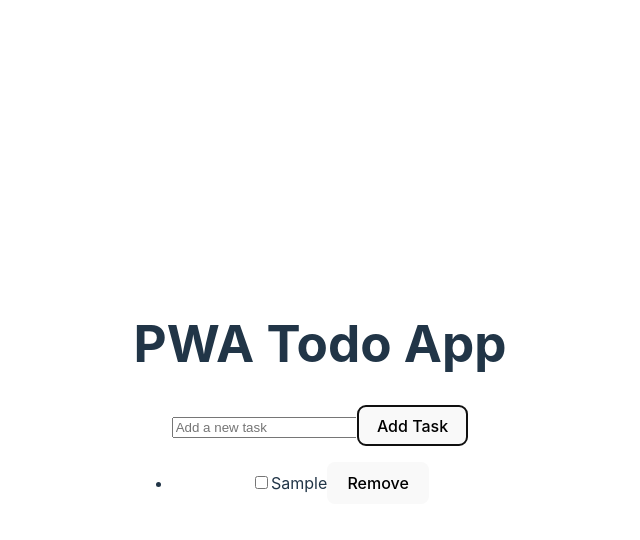
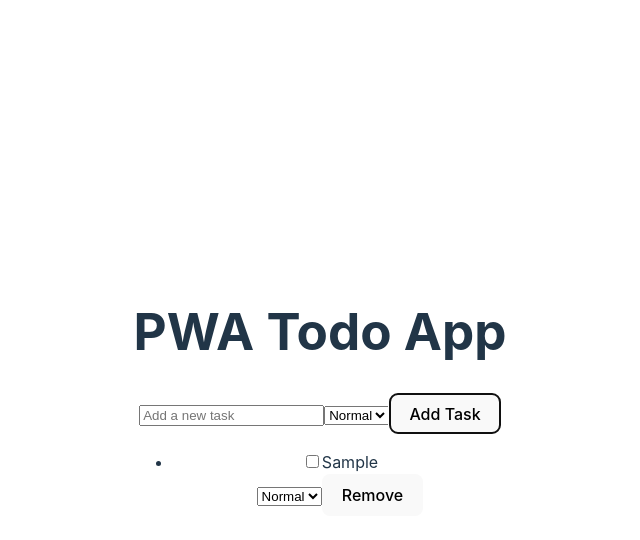
Before and after one commit to Sriram247/ToDo-App-PWA-React, a React (Vite) app: page / in a window 1280 px wide. Both pictures are taken after typing "Sample" into the empty fields and a click on the button "Add Task". Shown: the top 540 px of the page, without its empty margins (320-960 px from the left). Built offline with nearby package versions, Linux system fonts and the light colour scheme.

Commit message:
✨ feat: add task priority selection and update functionality

```diff
--- a/src/App.jsx
+++ b/src/App.jsx
@@ -1,7 +1,7 @@
 import React, { useState, useEffect } from 'react';
 import './App.css';
 
-// Helper function to manage tasks in localStorage
+// Helper functions to manage tasks in localStorage
 const getTasksFromStorage = () => {
   const tasks = JSON.parse(localStorage.getItem('tasks')) || [];
   return tasks;
@@ -13,27 +13,29 @@ const saveTasksToStorage = (tasks) => {
 
 function App() {
   const [task, setTask] = useState('');
+  const [priority, setPriority] = useState('Normal');
   const [tasks, setTasks] = useState(getTasksFromStorage());
 
-  // Handle adding a task
+  // Add a new task
   const addTask = () => {
-    if (task) {
-      const newTask = { id: Date.now(), text: task, completed: false };
+    if (task.trim()) {
+      const newTask = { id: Date.now(), text: task, completed: false, priority };
       const updatedTasks = [...tasks, newTask];
       setTasks(updatedTasks);
       saveTasksToStorage(updatedTasks);
       setTask('');
+      setPriority('Normal');
     }
   };
 
-  // Handle removing a task
+  // Remove a task
   const removeTask = (id) => {
     const updatedTasks = tasks.filter((task) => task.id !== id);
     setTasks(updatedTasks);
     saveTasksToStorage(updatedTasks);
   };
 
-  // Handle completing a task
+  // Toggle task completion (adds strikethrough effect)
   const toggleTaskCompletion = (id) => {
     const updatedTasks = tasks.map((task) =>
       task.id === id ? { ...task, completed: !task.completed } : task
@@ -42,68 +44,87 @@ function App() {
     saveTasksToStorage(updatedTasks);
   };
 
-  // PWA install prompt logic inside useEffect
+  // Update task priority
+  const updatePriority = (id, newPriority) => {
+    const updatedTasks = tasks.map((task) =>
+      task.id === id ? { ...task, priority: newPriority } : task
+    );
+    setTasks(updatedTasks);
+    saveTasksToStorage(updatedTasks);
+  };
+
+  // PWA install prompt logic
   useEffect(() => {
     let deferredPrompt;
 
-    // Listen for the 'beforeinstallprompt' event
     window.addEventListener('beforeinstallprompt', (e) => {
-      // Prevent the default prompt from appearing
       e.preventDefault();
-
-      // Save the event to trigger it later
       deferredPrompt = e;
 
-      // Show your custom install button or message
       const installButton = document.getElementById('install-button');
       installButton.style.display = 'block';
 
-      // When the user clicks the install button
       installButton.addEventListener('click', () => {
-        // Show the install prompt
         deferredPrompt.prompt();
-
-        // Wait for the user to respond to the prompt
         deferredPrompt.userChoice.then((choiceResult) => {
           if (choiceResult.outcome === 'accepted') {
             console.log('User accepted the install prompt');
           } else {
             console.log('User dismissed the install prompt');
           }
-          // Reset the deferred prompt variable
           deferredPrompt = null;
         });
       });
     });
-  }, []); // Empty dependency array to only run once
+  }, []);
 
   return (
     <div className="App">
       <h1>PWA Todo App</h1>
+      <a id="install-button" style={{ display: 'none' }}>Install PWA</a>
 
-      {/* Add a button or modal to prompt the user to install */}
-      <button id="install-button" style={{ display: 'none' }}>
-        Install PWA
-      </button>
-
+      <div className="input-container">
         <input
           type="text"
           placeholder="Add a new task"
           value={task}
           onChange={(e) => setTask(e.target.value)}
         />
+
+        <select value={priority} onChange={(e) => setPriority(e.target.value)}>
+          <option value="Low">Low</option>
+          <option value="Normal">Normal</option>
+          <option value="Urgent">Urgent</option>
+        </select>
+
         <button onClick={addTask}>Add Task</button>
+      </div>
 
       <ul>
         {tasks.map((task) => (
-          <li key={task.id}>
+          <li key={task.id} className={task.completed ? 'completed' : ''}>
+            <div className="task-details">
               <input
                 type="checkbox"
                 checked={task.completed}
                 onChange={() => toggleTaskCompletion(task.id)}
               />
-            {task.text}
+              <span>{task.text}{' '}</span>
+{/*               <strong className={`priority ${task.priority.toLowerCase()}`}>{task.priority}</strong>
+ */}            </div>
+
+            <div className="task-actions">
+              <select
+                value={task.priority}
+                onChange={(e) => updatePriority(task.id, e.target.value)}
+              >
+                <option value="Low">Low</option>
+                <option value="Normal">Normal</option>
+                <option value="Urgent">Urgent</option>
+              </select>
+
               <button onClick={() => removeTask(task.id)}>Remove</button>
+            </div>
           </li>
         ))}
       </ul>
```
Lines whose indentation alone changed are shown as unchanged.
